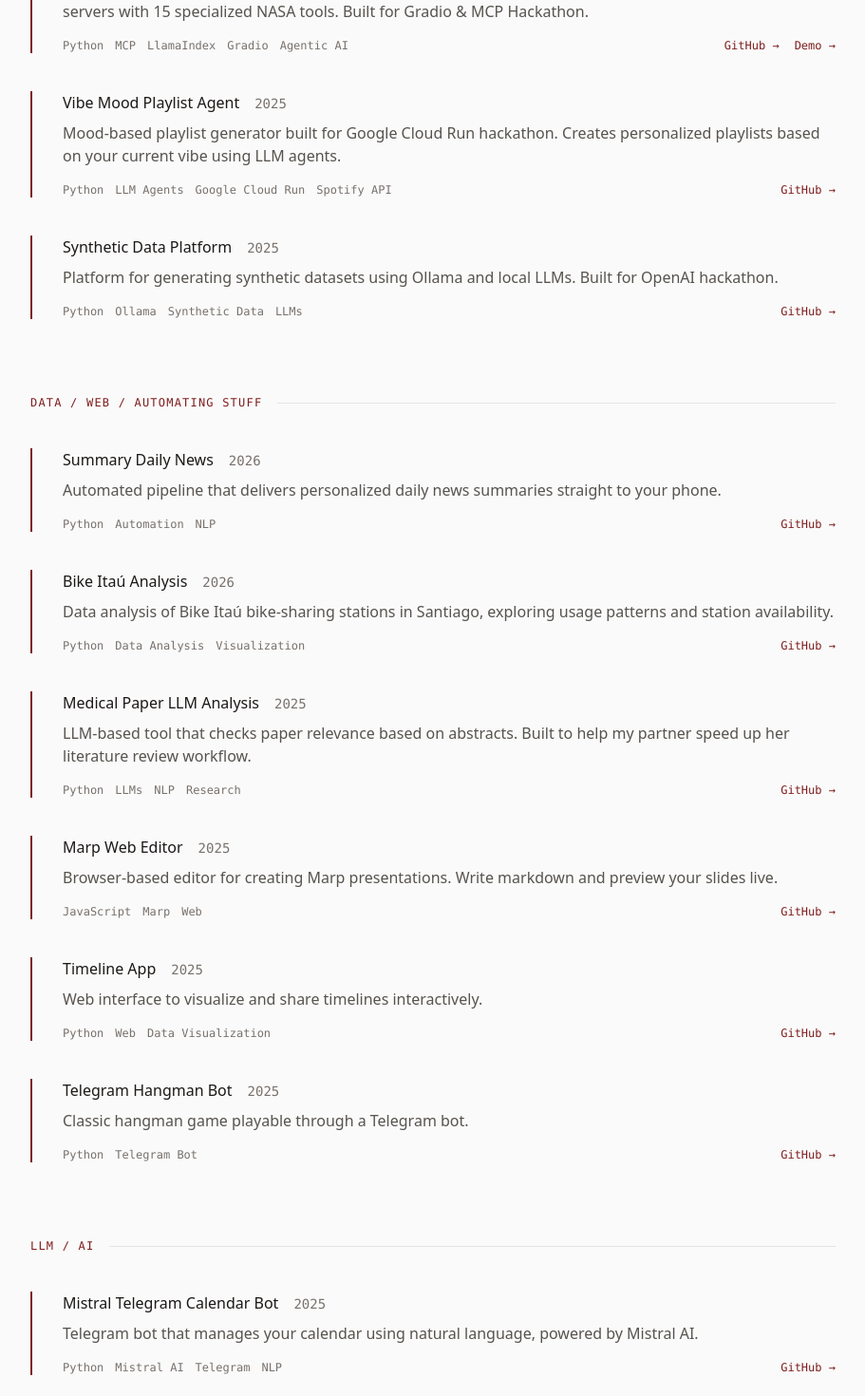
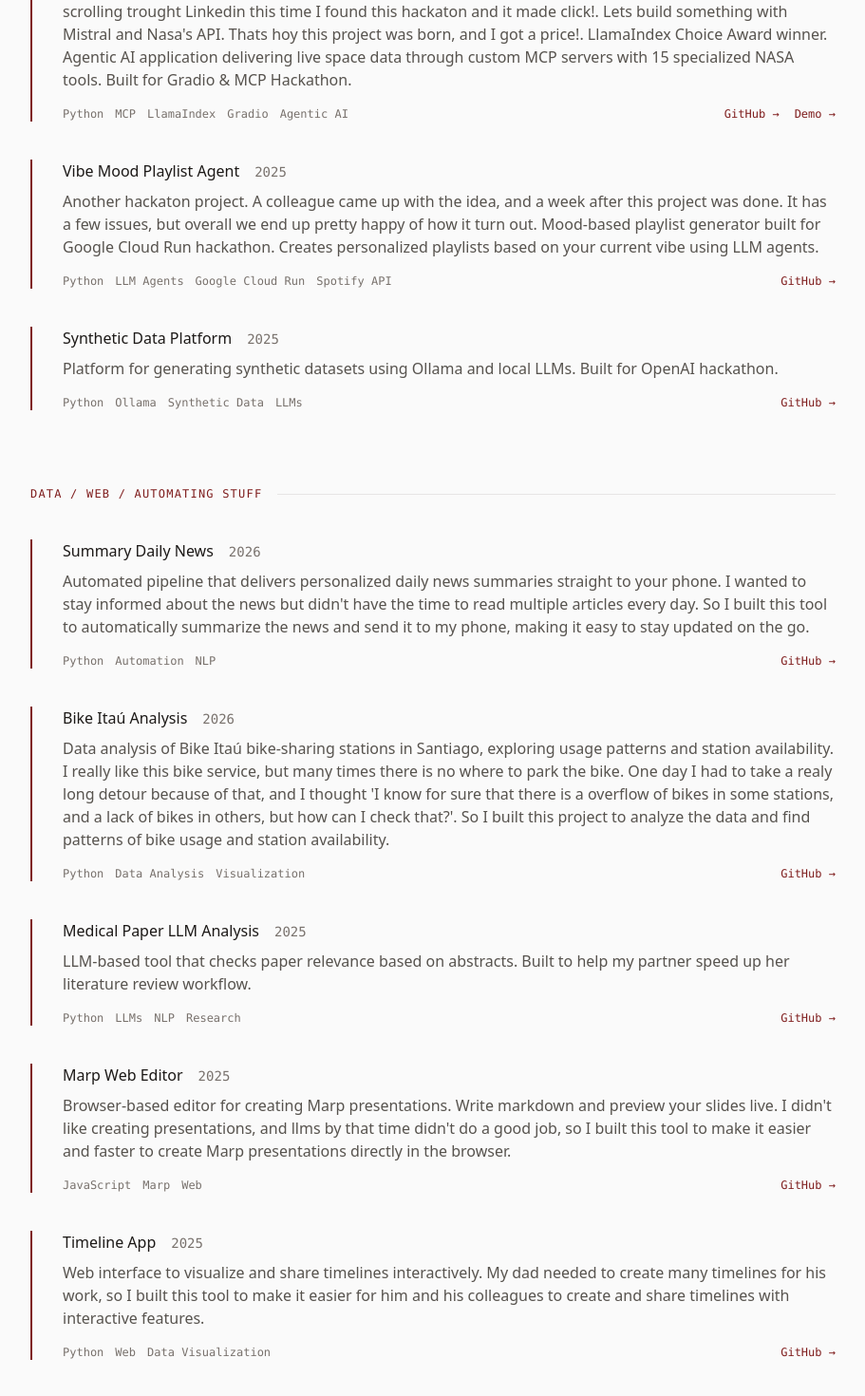
Before and after one commit to Clemente-H/Clemente-H.github.io, a React (Vite) app: page /#/projects in a window 1280 px wide. Shown: the part 560-2030 px from the top of the page at 95% size, without its empty margins (184-1095 px from the left). Built offline with nearby package versions, Linux system fonts and the light colour scheme.

Commit message:
better and more natural descriptions

```diff
--- a/src/data/projects.ts
+++ b/src/data/projects.ts
@@ -25,7 +25,7 @@ export const projectCategories: ProjectCategory[] = [
       {
         name: "NASA Space Explorer",
         description:
-          "LlamaIndex Choice Award winner. Agentic AI application delivering live space data through custom MCP servers with 15 specialized NASA tools. Built for Gradio & MCP Hackathon.",
+          "Scrolling trhough instagram someone said that the Nasa has a public API. 'Nice, I thought'. Few days after, scrolling trought Linkedin this time I found this hackaton and it made click!. Lets build something with Mistral and Nasa's API. Thats hoy this project was born, and I got a price!. LlamaIndex Choice Award winner. Agentic AI application delivering live space data through custom MCP servers with 15 specialized NASA tools. Built for Gradio & MCP Hackathon.",
         year: 2025,
         tags: ["Python", "MCP", "LlamaIndex", "Gradio", "Agentic AI"],
         links: [
@@ -36,7 +36,7 @@ export const projectCategories: ProjectCategory[] = [
       {
         name: "Vibe Mood Playlist Agent",
         description:
-          "Mood-based playlist generator built for Google Cloud Run hackathon. Creates personalized playlists based on your current vibe using LLM agents.",
+          "Another hackaton project. A colleague came up with the idea, and a week after this project was done. It has a few issues, but overall we end up pretty happy of how it turn out. Mood-based playlist generator built for Google Cloud Run hackathon. Creates personalized playlists based on your current vibe using LLM agents.",
         year: 2025,
         tags: ["Python", "LLM Agents", "Google Cloud Run", "Spotify API"],
         links: [
@@ -81,7 +81,7 @@ export const projectCategories: ProjectCategory[] = [
       {
         name: "Marp Web Editor",
         description:
-          "Browser-based editor for creating Marp presentations. Write markdown and preview your slides live.",
+          "Browser-based editor for creating Marp presentations. Write markdown and preview your slides live. I didn't like creating presentations, and llms by that time didn't do a good job, so I built this tool to make it easier and faster to create Marp presentations directly in the browser. ",
         year: 2025,
         tags: ["JavaScript", "Marp", "Web"],
         links: [
@@ -90,7 +90,7 @@ export const projectCategories: ProjectCategory[] = [
       },
       {
         name: "Timeline App",
-        description: "Web interface to visualize and share timelines interactively.",
+        description: "Web interface to visualize and share timelines interactively. My dad needed to create many timelines for his work, so I built this tool to make it easier for him and his colleagues to create and share timelines with interactive features.",
         year: 2025,
         tags: ["Python", "Web", "Data Visualization"],
         links: [
@@ -100,7 +100,7 @@ export const projectCategories: ProjectCategory[] = [
       {
         name: "Summary Daily News",
         description:
-          "Automated pipeline that delivers personalized daily news summaries straight to your phone.",
+          "Automated pipeline that delivers personalized daily news summaries straight to your phone. I wanted to stay informed about the news but didn't have the time to read multiple articles every day. So I built this tool to automatically summarize the news and send it to my phone, making it easy to stay updated on the go.",
         year: 2026,
         tags: ["Python", "Automation", "NLP"],
         links: [
@@ -110,7 +110,7 @@ export const projectCategories: ProjectCategory[] = [
       {
         name: "Bike Itaú Analysis",
         description:
-          "Data analysis of Bike Itaú bike-sharing stations in Santiago, exploring usage patterns and station availability.",
+          "Data analysis of Bike Itaú bike-sharing stations in Santiago, exploring usage patterns and station availability. \n I really like this bike service, but many times there is no where to park the bike. One day I had to take a realy long detour because of that, and I thought 'I know for sure that there is a overflow of bikes in some stations, and a lack of bikes in others, but how can I check that?'. So I built this project to analyze the data and find patterns of bike usage and station availability.",
         year: 2026,
         tags: ["Python", "Data Analysis", "Visualization"],
         links: [
@@ -119,7 +119,7 @@ export const projectCategories: ProjectCategory[] = [
       },
       {
         name: "Telegram Hangman Bot",
-        description: "Classic hangman game playable through a Telegram bot.",
+        description: "Classic hangman game playable through a Telegram bot. I was bored during a hackaton IRL results presentation (we knew that our team didn't win), so as we were just waiting for the results to be announced I decided to build a simple Telegram bot that allows you to play hangman. It was a fun way to pass the time and ended up being pretty popular among some of my friends.",
         year: 2025,
         tags: ["Python", "Telegram Bot"],
         links: [
@@ -145,7 +145,7 @@ export const projectCategories: ProjectCategory[] = [
       {
         name: "Mistral Telegram Calendar Bot",
         description:
-          "Telegram bot that manages your calendar using natural language, powered by Mistral AI.",
+          "Telegram bot that manages your calendar using natural language, powered by Mistral AI. To apply for an intership at Mistral AI I built this Telegram bot that allows you to manage your calendar using natural language. It uses Mistral AI to understand your commands and interact with your calendar, making it easy to schedule events, set reminders, and more, all through a simple chat interface.",
         year: 2025,
         tags: ["Python", "Mistral AI", "Telegram", "NLP"],
         links: [
```
